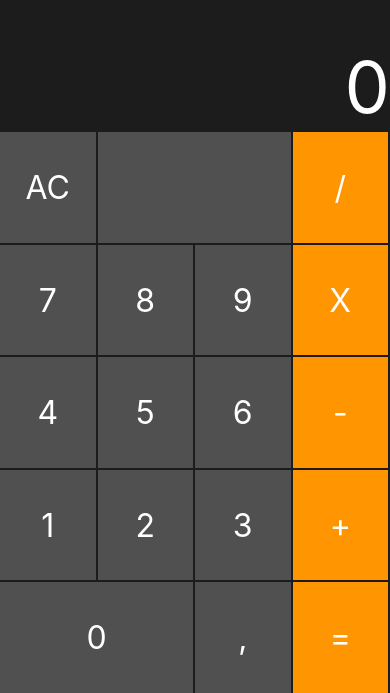
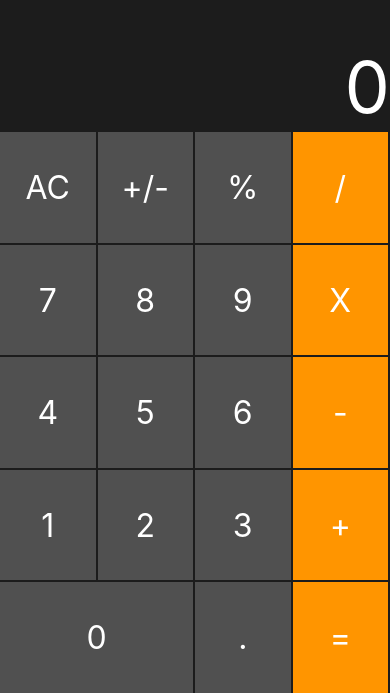
Before and after one commit to szymoneg/psm-lab03, a React Native app: screen / in a window 390 px wide. Shown: the part 151-844 px from the top of the page. Built offline with nearby package versions, Linux system fonts and the light colour scheme.

Commit message:
add screenshots, final fun

```diff
--- a/App.js
+++ b/App.js
@@ -56,20 +56,19 @@ export default class MyLayout extends React.Component {
     }
 
     dot(){
-        if(this.state.result.toString().indexOf(',') !== -1) {
+        if(this.state.result.toString().indexOf('.') !== -1) {
             this.setState({result: this.state.result});
         }else{
-            this.setState({result: this.state.result + ','});
+            this.setState({result: this.state.result + '.'});
         }
     }
 
     operations(op){
         let x = parseFloat(this.state.result);
-        if (this.state.second!==0) {
-            this.calculate();
+        if (this.state.operation === '') {
+            this.setState({result:0,second:x,operation: op});
         }else {
-            //tego miejsca nie jestem pewny czy dobrze działa
-            this.setState({result: 0, second: x, operation: op})
+            this.setState({operation: op});
         }
     }
     calculate(){
@@ -95,7 +94,12 @@ export default class MyLayout extends React.Component {
                     }
                     break;
                 case 'yx':
-                    cal = Math.pow(second,1/result)
+                    if (second < 0){
+                        this.setState("Błąd");
+                        return;
+                    }else {
+                        cal = Math.pow(second, 1 / result)
+                    }
                     break;
             }
             this.setState({result:cal,second:0,operation:''});
@@ -106,7 +110,7 @@ export default class MyLayout extends React.Component {
 
     specialOperations(op){
         let cal;
-        const {result} = this.state;
+        let {result} = this.state;
         switch (op){
             case 'x2':
                 cal = Math.pow(result,2);
@@ -118,7 +122,12 @@ export default class MyLayout extends React.Component {
                 cal = Math.E * result;
                 break;
             case 'ln':
-                cal = Math.log(result);
+                if (result<0){
+                    this.setState("Błąd!");
+                    return;
+                }else {
+                    cal = Math.log(result);
+                }
                 break;
             case 'e':
                 cal = Math.E;
@@ -138,7 +147,23 @@ export default class MyLayout extends React.Component {
                 cal = Math.pow(10,result);
                 break;
             case 'log':
-                cal = Math.log10(result);
+                if (result<0){
+                    this.setState("Błąd!");
+                    return;
+                }else {
+                    cal = Math.log10(result);
+                }
+                break;
+            case '+/-':
+                cal = -result;
+                break;
+            case '%':
+                const { second, operation} = this.state;
+                if (operation === "x" || operation === "/") {
+                    cal = result / 100;
+                } else {
+                    cal = (second * result) / 100;
+                }
                 break;
         }
         this.setState({result:cal});
@@ -156,24 +181,25 @@ export default class MyLayout extends React.Component {
                     <View ref = "rootView" style={[styles.operationLeft,
                         this.state.orientation==="portrait" ? styles.shide : '',
                         ]}>
-                        <Button hide name="y√x" fun={()=>{this.operations('yx')}}/>
-                        <Button hide name="e×" fun={()=>{this.specialOperations('ex')}}/>
-                        <Button hide name="ln" fun={()=>{this.specialOperations('ln')}}/>
-                        <Button hide name="e" fun={()=>{this.specialOperations('e')}}/>
-                        <Button hide name="π" fun={()=>{this.specialOperations('pi')}}/>
+                        <Button name="y√x" fun={()=>{this.operations('yx')}}/>
+                        <Button name="e×" fun={()=>{this.specialOperations('ex')}}/>
+                        <Button name="ln" fun={()=>{this.specialOperations('ln')}}/>
+                        <Button name="e" fun={()=>{this.specialOperations('e')}}/>
+                        <Button name="π" fun={()=>{this.specialOperations('pi')}}/>
                     </View>
                     <View style={[styles.operationLeft,
                         this.state.orientation==="portrait" ? styles.shide : '',]}>
-                        <Button hide name="x!" fun={()=>{this.specialOperations('x!')}}/>
-                        <Button hide name="10×" fun={()=>{this.specialOperations('10x')}}/>
-                        <Button hide name="log" fun={()=>{this.specialOperations('log')}}/>
-                        <Button hide name="x²" fun={()=>{this.specialOperations('x2')}}/>
-                        <Button hide name="x³" fun={()=>{this.specialOperations('x3')}}/>
+                        <Button name="x!" fun={()=>{this.specialOperations('x!')}}/>
+                        <Button name="10×" fun={()=>{this.specialOperations('10x')}}/>
+                        <Button name="log" fun={()=>{this.specialOperations('log')}}/>
+                        <Button name="x²" fun={()=>{this.specialOperations('x2')}}/>
+                        <Button name="x³" fun={()=>{this.specialOperations('x3')}}/>
                     </View>
                     <View style={styles.numbers}>
                         <View style={styles.row}>
                             <Button name="AC" fun={()=>this.handleAC()}/>
-                            <Button double name=" "/>
+                            <Button name="+/-" fun={()=>{this.specialOperations('+/-')}}/>
+                            <Button name="%" fun={()=>{this.specialOperations('%')}}/>
                         </View>
                         <View style={styles.row}>
                             <Button name="7" fun={()=>{this.numbers(7)}}/>
@@ -192,7 +218,7 @@ export default class MyLayout extends React.Component {
                         </View>
                         <View style={styles.row}>
                             <Button double name="0" fun={()=>{this.numbers(0)}}/>
-                            <Button name="," fun={()=>{this.dot()}}/>
+                            <Button name="." fun={()=>{this.dot()}}/>
                         </View>
                     </View>
                     <View style={styles.operation}>
--- a/components/Button.js
+++ b/components/Button.js
@@ -8,7 +8,7 @@ export default class Button extends React.Component {
         return (
             <TouchableOpacity ref="rootView" style={[
                 styles.btn,
-                double ? styles.double : '',
+                double ? styles.double : ''
             ]} onPress={fun}>
                 <Text style={styles.btnText}>{this.props.name}</Text>
             </TouchableOpacity>
```
Also changed, not shown: assets/screenshots/landscape.jpg (added), assets/screenshots/portrait.jpg (added).
